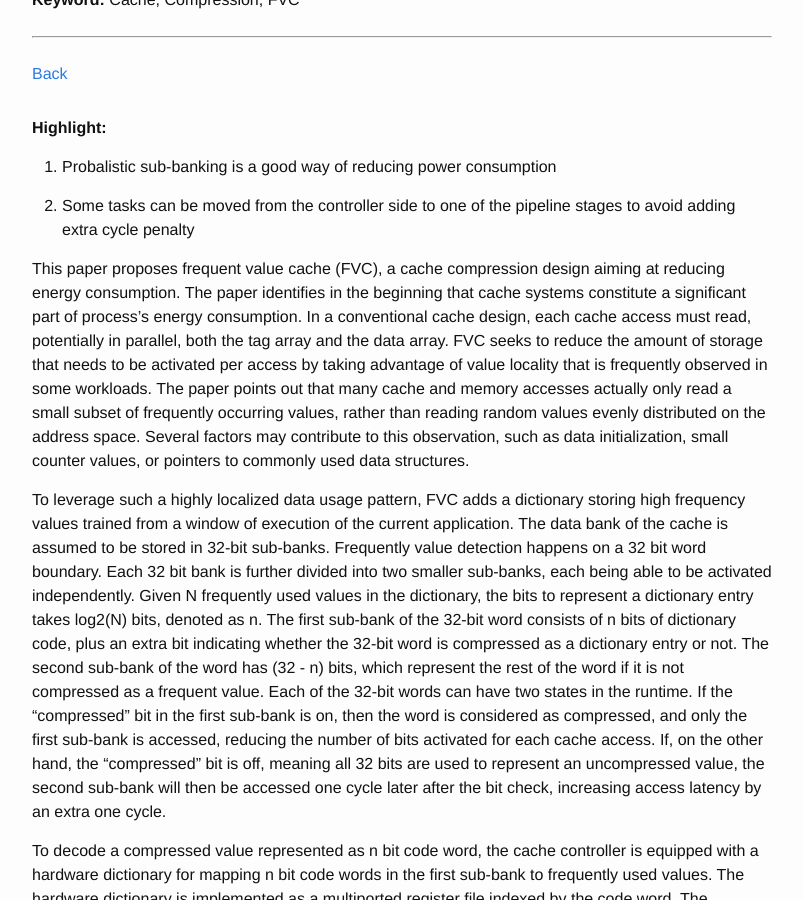
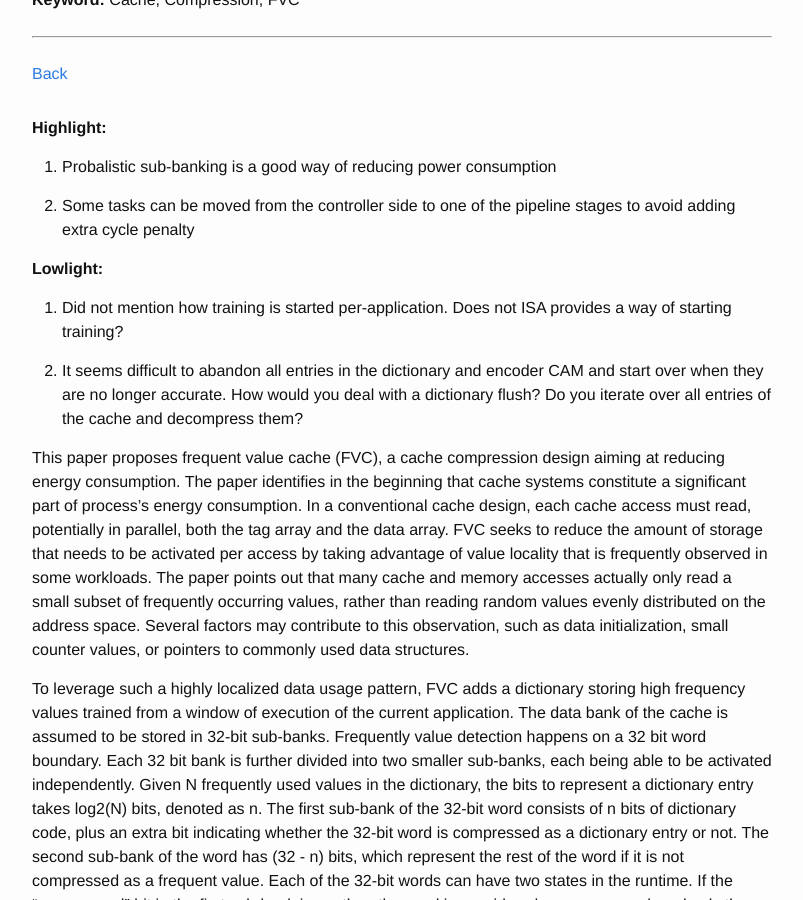
Before and after one commit to wangziqi2013/wangziqi2013.github.io, a Jekyll site: the page built from _posts/2020-06-25-fvc.markdown, in a window 1280 px wide and 900 px high, scrolled down 376 px. Shown: the whole window, without its empty margins (238-1041 px from the left). Built offline with Jekyll 4.4.1, drawn with Linux system fonts in a browser that asks for light colours.

Commit message:
Adding lowlight

```diff
--- a/_posts/2020-06-25-fvc.markdown
+++ b/_posts/2020-06-25-fvc.markdown
@@ -18,6 +18,13 @@ version_mgmt:
 1. Probalistic sub-banking is a good way of reducing power consumption
 
 2. Some tasks can be moved from the controller side to one of the pipeline stages to avoid adding extra cycle penalty
+
+**Lowlight:**
+
+1. Did not mention how training is started per-application. Does not ISA provides a way of starting training?
+
+2. It seems difficult to abandon all entries in the dictionary and encoder CAM and start over when they are no longer
+   accurate. How would you deal with a dictionary flush? Do you iterate over all entries of the cache and decompress them?
 
 This paper proposes frequent value cache (FVC), a cache compression design aiming at reducing energy consumption. The
 paper identifies in the beginning that cache systems constitute a significant part of process's energy consumption.
```
